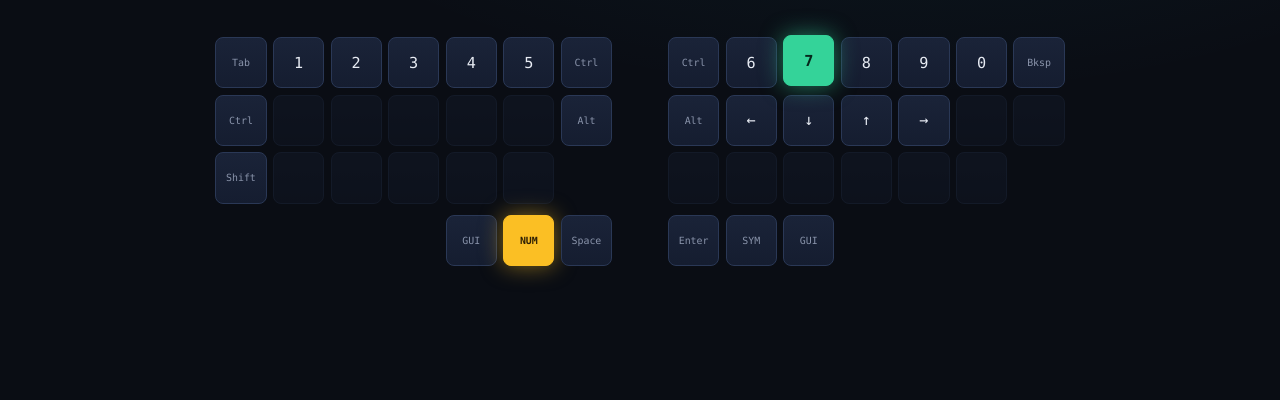
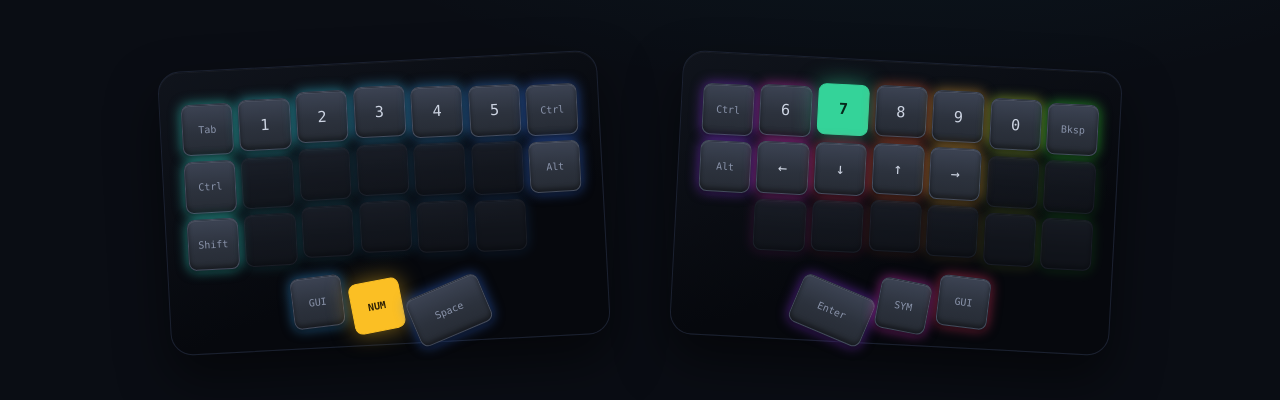
Before and after one commit to thebiglaskowski/layer-tutor, a website with bundled scripts: page typing-tutor/index.html in a window 1280 px wide. Shown: the part 180-580 px from the top of the page. Built offline with nearby package versions, Linux system fonts and the light colour scheme.

Commit message:
feat: Iris-style keyboard visuals — stagger, thumb arc, per-key RGB glow
Restyles the on-screen split-keyboard diagram to match the user's physical
Iris-style board:

- Fixes a real alignment bug: right-half bottom letter row (N M , . / Del)
  now renders with its missing key at the inner edge (col 0) instead of
  flush-left, by placing keys on an explicit 7-col grid per half and
  shifting right-half row 2 by one visual column.
- Adds per-visual-column stagger (middle-finger column highest, pinky/outer
  lowest), applied via `top`/`--stagger` so it composes with the existing
  `.kb-target` highlight instead of fighting it.
- Builds an angled three-key thumb cluster per half with a wide (1.5u),
  steeply-rotated innermost key (Space/Enter), tuned via nth-child rotation
  offsets. Refactors `.kb-key`'s transform to
  `translateY(lift+dy) rotate(rot)` so highlight lift composes with thumb
  rotation instead of overwriting it.
- Sculpted dark-gray keycap look with per-key RGB underglow (teal→blue on
  the left, purple→magenta→red→orange→green on the right), rendered via an
  inline `--glow` custom property computed from (half, visual column).
- Dark rounded case plates per half, each rotated slightly toward the other,
  evoking the tented photo reference.

Also fixes a bundled mechanical bug: `node --test tests/` (directory form)
fails on Node 24 with MODULE_NOT_FOUND. Both `typing-tutor/package.json`'s
test script and the root README's test instructions now use
`node --test tests/*.test.js`.

renderKeyboard/highlightTarget signatures and behavior are unchanged;
data-key-id remains on every key. 34/34 tests pass, no regressions.

Co-Authored-By: Claude Fable 5 <noreply@anthropic.com>

```diff
--- a/typing-tutor/js/keyboardRenderer.js
+++ b/typing-tutor/js/keyboardRenderer.js
@@ -5,24 +5,84 @@ import { KEYS, LAYER_HOLD, SHIFT_KEY } from './keyboardLayout.js';
 
 const keyEls = new Map();
 
+// Thumb keys (row 3) aren't placed on the 7-col grid — they sit in their own
+// angled cluster — but they still need a "visual column" for the glow-hue
+// sweep. These approximate where each thumb key sits under the main grid.
+const THUMB_VISUAL_COL = {
+  L33: 4, L34: 5, L35: 6,
+  R33: 0, R34: 1, R35: 2,
+};
+
+// Per-visual-column vertical offset (rem), pushed down. Middle-finger column
+// (3) is highest (0), pinky/outer columns are lowest.
+const STAGGER_L = [0.55, 0.45, 0.12, 0, 0.18, 0.30, 0.42];
+const STAGGER_R = [0.42, 0.30, 0.18, 0, 0.12, 0.45, 0.55];
+
+function visualColOf(key) {
+  if (key.row === 3) return THUMB_VISUAL_COL[key.id];
+  // Right-half bottom letter row's missing key is at the inner edge (col 0),
+  // not the outer edge, so every stored col shifts right by one.
+  if (key.half === 'R' && key.row === 2) return key.col + 1;
+  return key.col;
+}
+
+function leftGlow(col) {
+  const hue = 175 + ((220 - 175) * col) / 6;
+  return `hsl(${hue.toFixed(0)} 85% 58% / 0.5)`;
+}
+
+function rightGlow(col) {
+  // purple -> magenta -> red -> orange -> green, unwrapped so it can be
+  // interpolated linearly and let CSS wrap the final value mod 360.
+  const stops = [270, 330, 375, 410, 480];
+  const t = (col / 6) * (stops.length - 1);
+  const i = Math.min(stops.length - 2, Math.floor(t));
+  const frac = t - i;
+  const hue = (stops[i] + (stops[i + 1] - stops[i]) * frac) % 360;
+  return `hsl(${hue.toFixed(0)} 85% 58% / 0.5)`;
+}
+
+function glowFor(key, visualCol) {
+  return key.half === 'L' ? leftGlow(visualCol) : rightGlow(visualCol);
+}
+
 export function renderKeyboard(container) {
   container.innerHTML = '';
   keyEls.clear();
   for (const half of ['L', 'R']) {
     const halfEl = document.createElement('div');
-    halfEl.className = 'kb-half';
+    halfEl.className = `kb-half kb-half-${half}`;
+
+    const gridEl = document.createElement('div');
+    gridEl.className = 'kb-rows-grid';
+
+    const thumbEl = document.createElement('div');
+    thumbEl.className = `kb-row kb-thumb-${half}`;
+
     for (let row = 0; row < 4; row++) {
-      const rowEl = document.createElement('div');
-      rowEl.className = `kb-row${row === 3 ? ` kb-thumb-${half}` : ''}`;
       for (const key of KEYS.filter((k) => k.half === half && k.row === row)) {
         const el = document.createElement('div');
         el.className = 'kb-key';
         el.dataset.keyId = key.id;
+
+        const visualCol = visualColOf(key);
+        el.style.setProperty('--glow', glowFor(key, visualCol));
+
+        if (row < 3) {
+          el.style.gridColumn = String(visualCol + 1);
+          el.style.gridRow = String(row + 1);
+          el.style.setProperty('--stagger', `${(key.half === 'L' ? STAGGER_L : STAGGER_R)[visualCol]}rem`);
+          gridEl.appendChild(el);
+        } else {
+          thumbEl.appendChild(el);
+        }
+
         keyEls.set(key.id, el);
-        rowEl.appendChild(el);
       }
-      halfEl.appendChild(rowEl);
     }
+
+    halfEl.appendChild(gridEl);
+    halfEl.appendChild(thumbEl);
     container.appendChild(halfEl);
   }
   setDisplayLayer(0);
--- a/typing-tutor/package.json
+++ b/typing-tutor/package.json
@@ -3,7 +3,7 @@
   "private": true,
   "type": "module",
   "scripts": {
-    "test": "node --test tests/",
+    "test": "node --test tests/*.test.js",
     "serve": "python3 -m http.server 8000"
   }
 }
--- a/typing-tutor/style.css
+++ b/typing-tutor/style.css
@@ -98,26 +98,65 @@ button:hover { border-color: var(--accent); box-shadow: 0 0 16px rgba(34, 211, 2
 }
 
 /* ---------- keyboard diagram ---------- */
-#keyboard { display: flex; justify-content: center; gap: 3.5rem; user-select: none; }
-.kb-half { display: flex; flex-direction: column; gap: 0.4rem; }
-.kb-row { display: flex; gap: 0.4rem; }
-.kb-thumb-L { justify-content: flex-end; margin-top: 0.3rem; }
-.kb-thumb-R { justify-content: flex-start; margin-top: 0.3rem; }
+#keyboard { display: flex; justify-content: center; align-items: flex-start; gap: 4.5rem; padding: 1.5rem 0 0.5rem; user-select: none; }
+
+.kb-half {
+  display: flex; flex-direction: column; align-items: center; gap: 0.7rem;
+  background: linear-gradient(160deg, #10141c, #06080d 65%);
+  border: 1px solid #1b2130;
+  border-radius: 22px;
+  padding: 1.5rem 1.3rem 1.2rem;
+  box-shadow: 0 24px 50px rgba(0, 0, 0, 0.5), inset 0 1px 0 rgba(255, 255, 255, 0.04);
+}
+.kb-half-L { transform: rotate(-3deg); }
+.kb-half-R { transform: rotate(3deg); }
+
+.kb-rows-grid {
+  display: grid;
+  grid-template-columns: repeat(7, 3.2rem);
+  grid-auto-rows: 3.2rem;
+  gap: 0.4rem;
+}
+
+.kb-row { display: flex; gap: 0.5rem; }
+.kb-thumb-L, .kb-thumb-R { align-items: flex-end; margin-top: 0.6rem; }
+.kb-thumb-L { justify-content: flex-end; }
+.kb-thumb-R { justify-content: flex-start; }
+
+/* Thumb arc: outer key barely rotated, middle key rotated + dropped a bit,
+   innermost key (Space / Enter) wide, steeply rotated, dropped the most. */
+.kb-thumb-L .kb-key:nth-child(1) { --rot: -4deg; }
+.kb-thumb-L .kb-key:nth-child(2) { --rot: -8deg; --dy: 7px; }
+.kb-thumb-L .kb-key:nth-child(3) { --rot: -20deg; --dy: 15px; width: 4.8rem; }
+
+.kb-thumb-R .kb-key:nth-child(1) { --rot: 20deg; --dy: 15px; width: 4.8rem; }
+.kb-thumb-R .kb-key:nth-child(2) { --rot: 8deg; --dy: 7px; }
+.kb-thumb-R .kb-key:nth-child(3) { --rot: 4deg; }
+
 .kb-key {
+  position: relative;
+  top: var(--stagger, 0rem);
   width: 3.2rem; height: 3.2rem;
   display: flex; align-items: center; justify-content: center;
   font-family: var(--mono); font-size: 0.95rem;
-  background: linear-gradient(180deg, var(--key), #151d30);
-  border: 1px solid var(--key-edge);
+  color: #cdd4e2;
+  background: linear-gradient(180deg, #3c4353 0%, #2c323d 55%, #262b34 100%);
+  border: 1px solid #454d5e;
   border-radius: 8px;
+  box-shadow:
+    inset 0 1px 0 rgba(255, 255, 255, 0.09),
+    inset 0 -3px 4px rgba(0, 0, 0, 0.4),
+    0 2px 3px rgba(0, 0, 0, 0.35),
+    0 0 12px 1px var(--glow, transparent);
+  transform: translateY(calc(var(--lift, 0px) + var(--dy, 0px))) rotate(var(--rot, 0deg));
   transition: background 0.1s ease, box-shadow 0.15s ease, border-color 0.1s ease, transform 0.1s ease;
 }
 .kb-key-wide-legend { font-size: 0.62rem; color: var(--text-dim); }
 .kb-key-blank { opacity: 0.3; }
 .kb-key.kb-target {
+  --lift: -2px;
   background: var(--correct); color: #06281c; border-color: var(--correct);
   box-shadow: 0 0 22px rgba(52, 211, 153, 0.55);
-  transform: translateY(-2px);
   font-weight: 700;
 }
 .kb-key.kb-hold {
```
Also changed, not shown: README.md.
